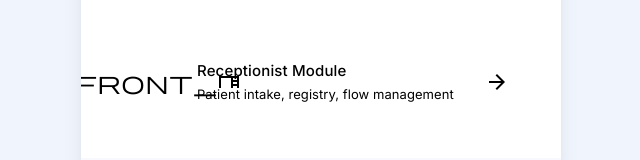
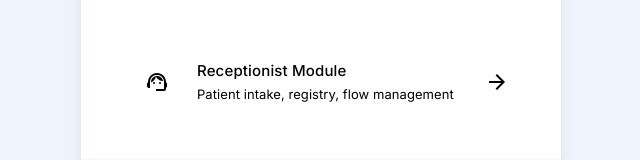
Before and after one commit to skywalker200511/CliniQ, a React (Vite) app: page / in a window 1280 px wide. Shown: the part 437-597 px from the top of the page, without its empty margins (319-959 px from the left). Built offline with nearby package versions, Linux system fonts and the light colour scheme; no server answers; the database is empty.

Commit message:
fix: AppReducer localStorage persist and broken front_desk material icon

```diff
--- a/src/data/store.jsx
+++ b/src/data/store.jsx
@@ -41,6 +41,11 @@ function appReducer(state, action) {
       return { ...state, queue: action.payload };
 
     case ACTIONS.SET_USER:
+      if (action.payload) {
+        localStorage.setItem('cliniq_user', JSON.stringify(action.payload));
+      } else {
+        localStorage.removeItem('cliniq_user');
+      }
       return { ...state, currentUser: action.payload };
 
     case ACTIONS.ADD_PATIENT:
--- a/src/pages/LoginSelector.jsx
+++ b/src/pages/LoginSelector.jsx
@@ -47,7 +47,7 @@ export default function LoginSelector() {
             onClick={() => handleLogin('receptionist')}
           >
             <div className="role-icon">
-              <span className="material-symbols-outlined">front_desk</span>
+              <span className="material-symbols-outlined">support_agent</span>
             </div>
             <div className="role-text">
               <div className="role-name text-label-lg">Receptionist Module</div>
```
